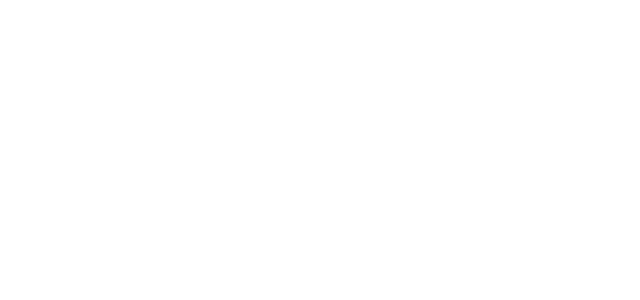
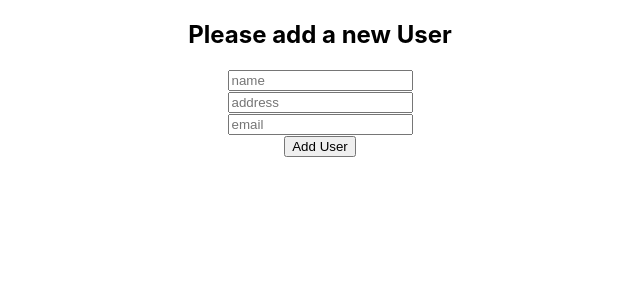
Before and after one commit to arfan36/d-108-1_m-65_node-mongo-crud-client_oct-29, a React (Create React App) app: page /users/add in a window 1280 px wide. Shown: the top 300 px of the page, without its empty margins (320-960 px from the left). Built offline with nearby package versions, Linux system fonts and the light colour scheme.

Commit message:
65-3 Get User Data From Client Side Using Multi Field Form State

```diff
--- a/package.json
+++ b/package.json
@@ -8,6 +8,7 @@
     "@testing-library/user-event": "^13.5.0",
     "react": "^18.2.0",
     "react-dom": "^18.2.0",
+    "react-router-dom": "^6.4.2",
     "react-scripts": "5.0.1",
     "web-vitals": "^2.1.4"
   },
--- /dev/null
+++ b/src/components/AddUser.js
@@ -0,0 +1,31 @@
+import React, { useState } from 'react';
+
+const AddUser = () => {
+    const [user, setUser] = useState({});
+    const handleAddUser = (event) => {
+        event.preventDefault();
+        console.log(user);
+    };
+
+    const handleInputBlur = (event) => {
+        const field = event.target.name;
+        const value = event.target.value;
+        const newUser = { ...user };
+        newUser[field] = value;
+        setUser(newUser);
+    };
+
+    return (
+        <div>
+            <h2> Please add a new User </h2>
+            <form onSubmit={handleAddUser}>
+                <input onBlur={handleInputBlur} type="text" name="name" placeholder="name" required /><br />
+                <input onBlur={handleInputBlur} type="text" name="address" placeholder="address" required /><br />
+                <input onBlur={handleInputBlur} type="email" name="email" placeholder='email' required /><br />
+                <button type="submit">Add User</button>
+            </form>
+        </div>
+    );
+};
+
+export default AddUser;
--- /dev/null
+++ b/src/components/Home.js
@@ -0,0 +1,11 @@
+import React from 'react';
+
+const Home = () => {
+    return (
+        <div>
+            <h2>Home</h2>
+        </div>
+    );
+};
+
+export default Home;
```
Also changed, not shown: src/App.js (+17 -0 lines), 1 other file (tests, documents, lock files or other folders).
